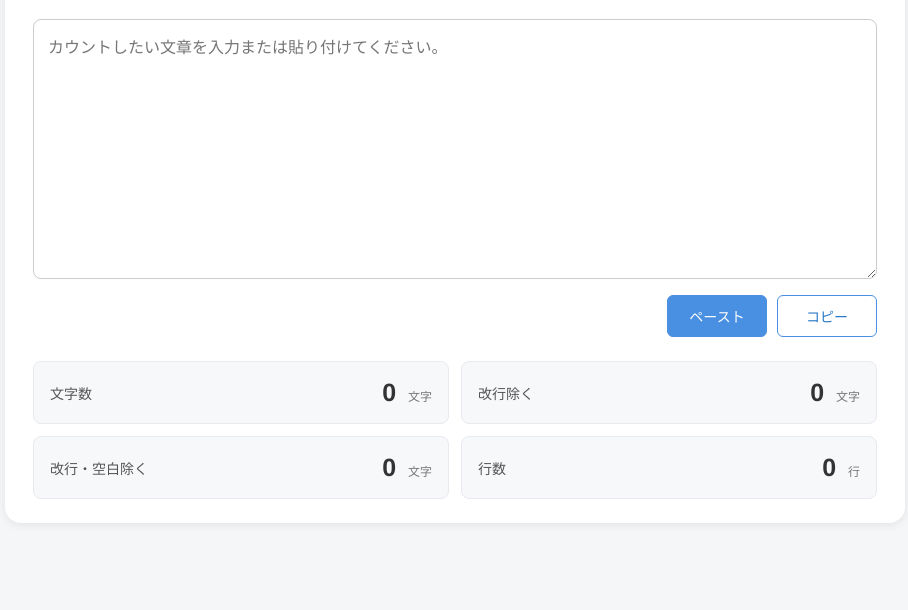
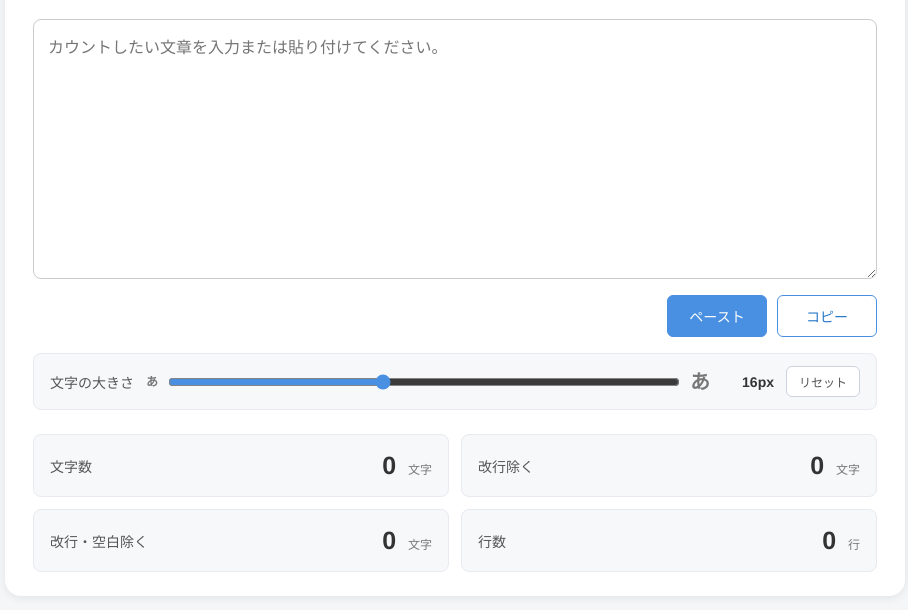
Before and after one commit to stakdst/LetterCounter, a plain HTML site: page index.html in a window 1280 px wide. Shown: the part 128-738 px from the top of the page, without its empty margins (185-1093 px from the left). Drawn offline with Linux system fonts and the light colour scheme.

Commit message:
Update index.html

```diff
--- a/index.html
+++ b/index.html
@@ -84,7 +84,7 @@
       border: 1px solid #ccc;
       border-radius: 8px;
       font-family: inherit;
-      font-size: 16px;
+      font-size: var(--textarea-font-size, 12px);
       line-height: 1.7;
       resize: vertical;
     }
@@ -126,6 +126,84 @@
     .paste-button:hover {
       background-color: #357abd;
       color: #fff;
+    }
+
+    /* ===== 文字サイズ調整スライダー ===== */
+    .font-size-control {
+      display: flex;
+      align-items: center;
+      gap: 12px;
+      margin-top: 16px;
+      padding: 12px 16px;
+      border: 1px solid #e8eaf0;
+      border-radius: 8px;
+      background-color: #f7f8fa;
+    }
+
+    .font-size-label {
+      flex: 0 0 auto;
+      font-size: 14px;
+      color: #555;
+      white-space: nowrap;
+    }
+
+    .font-size-slider-wrap {
+      flex: 1 1 auto;
+      display: flex;
+      align-items: center;
+      gap: 10px;
+      min-width: 0;
+    }
+
+    .font-size-mark {
+      flex: 0 0 auto;
+      color: #777;
+      font-weight: bold;
+      line-height: 1;
+      user-select: none;
+    }
+
+    .font-size-mark.small {
+      font-size: 12px;
+    }
+
+    .font-size-mark.large {
+      font-size: 20px;
+    }
+
+    .font-size-slider {
+      flex: 1 1 auto;
+      min-width: 0;
+      height: 24px;
+      margin: 0;
+      accent-color: #4a90e2;
+      cursor: pointer;
+    }
+
+    .font-size-value {
+      flex: 0 0 auto;
+      min-width: 52px;
+      font-size: 14px;
+      font-weight: bold;
+      text-align: right;
+      color: #333;
+      font-variant-numeric: tabular-nums;
+    }
+
+    .reset-button {
+      flex: 0 0 auto;
+      padding: 6px 12px;
+      border: 1px solid #ccd3de;
+      border-radius: 6px;
+      background-color: #fff;
+      color: #555;
+      font-size: 12px;
+      cursor: pointer;
+      transition: background-color 0.2s;
+    }
+
+    .reset-button:hover {
+      background-color: #eef0f4;
     }
 
     .results {
@@ -212,6 +290,20 @@
       .action-button {
         flex: 1;
       }
+
+      .font-size-control {
+        flex-wrap: wrap;
+        gap: 8px 12px;
+      }
+
+      .font-size-slider-wrap {
+        order: 3;
+        flex: 1 1 100%;
+      }
+
+      .font-size-value {
+        margin-left: auto;
+      }
     }
   </style>
 </head>
@@ -261,6 +353,32 @@
       </button>
     </div>
 
+    <!-- 文字サイズ調整 -->
+    <div class="font-size-control">
+      <label class="font-size-label" for="fontSizeSlider">文字の大きさ</label>
+
+      <div class="font-size-slider-wrap">
+        <span class="font-size-mark small" aria-hidden="true">あ</span>
+        <input
+          type="range"
+          id="fontSizeSlider"
+          class="font-size-slider"
+          min="6"
+          max="30"
+          step="1"
+          value="16"
+          aria-label="テキストボックスの文字の大きさ"
+        >
+        <span class="font-size-mark large" aria-hidden="true">あ</span>
+      </div>
+
+      <output id="fontSizeValue" class="font-size-value" for="fontSizeSlider">16px</output>
+
+      <button type="button" id="fontSizeReset" class="reset-button">
+        リセット
+      </button>
+    </div>
+
     <!-- カウント結果 -->
     <section class="results" aria-label="カウント結果">
 
@@ -300,9 +418,15 @@
   </main>
 
   <script>
+    const DEFAULT_FONT_SIZE = 16;
+    const FONT_SIZE_STORAGE_KEY = "textCounterFontSize";
+
     const textInput = document.getElementById("textInput");
     const pasteButton = document.getElementById("pasteButton");
     const copyButton = document.getElementById("copyButton");
+    const fontSizeSlider = document.getElementById("fontSizeSlider");
+    const fontSizeValue = document.getElementById("fontSizeValue");
+    const fontSizeReset = document.getElementById("fontSizeReset");
 
     function normalizeLineBreaks(text) {
       return text.replace(/\r\n?/g, "\n");
@@ -335,6 +459,49 @@
 
       document.getElementById("lines").textContent = lineCount;
     }
+
+    /* ===== 文字サイズ調整 ===== */
+    function applyFontSize(size) {
+      const min = Number(fontSizeSlider.min);
+      const max = Number(fontSizeSlider.max);
+      const parsed = Number(size);
+      const safeSize = Number.isFinite(parsed)
+        ? Math.min(max, Math.max(min, parsed))
+        : DEFAULT_FONT_SIZE;
+
+      textInput.style.setProperty("--textarea-font-size", safeSize + "px");
+      fontSizeSlider.value = safeSize;
+      fontSizeValue.textContent = safeSize + "px";
+
+      return safeSize;
+    }
+
+    function saveFontSize(size) {
+      try {
+        localStorage.setItem(FONT_SIZE_STORAGE_KEY, String(size));
+      } catch (error) {
+        // localStorage が使えない環境では保存を諦める
+      }
+    }
+
+    function loadFontSize() {
+      try {
+        const saved = localStorage.getItem(FONT_SIZE_STORAGE_KEY);
+        return saved === null ? DEFAULT_FONT_SIZE : saved;
+      } catch (error) {
+        return DEFAULT_FONT_SIZE;
+      }
+    }
+
+    fontSizeSlider.addEventListener("input", function () {
+      const size = applyFontSize(fontSizeSlider.value);
+      saveFontSize(size);
+    });
+
+    fontSizeReset.addEventListener("click", function () {
+      const size = applyFontSize(DEFAULT_FONT_SIZE);
+      saveFontSize(size);
+    });
 
     textInput.addEventListener("input", updateCounts);
 
@@ -388,6 +555,7 @@
       }
     });
 
+    applyFontSize(loadFontSize());
     updateCounts();
   </script>
 </body>
```
